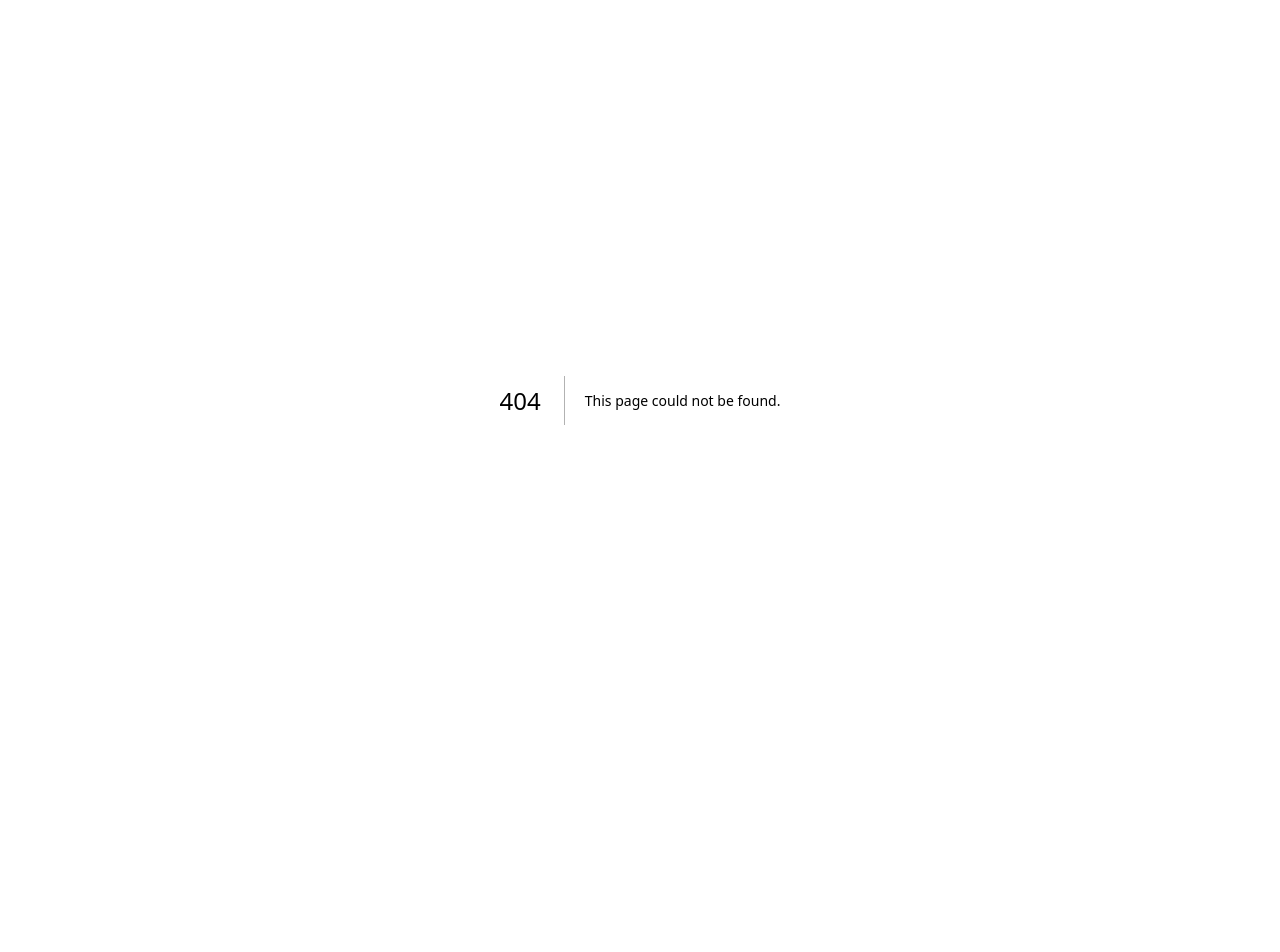
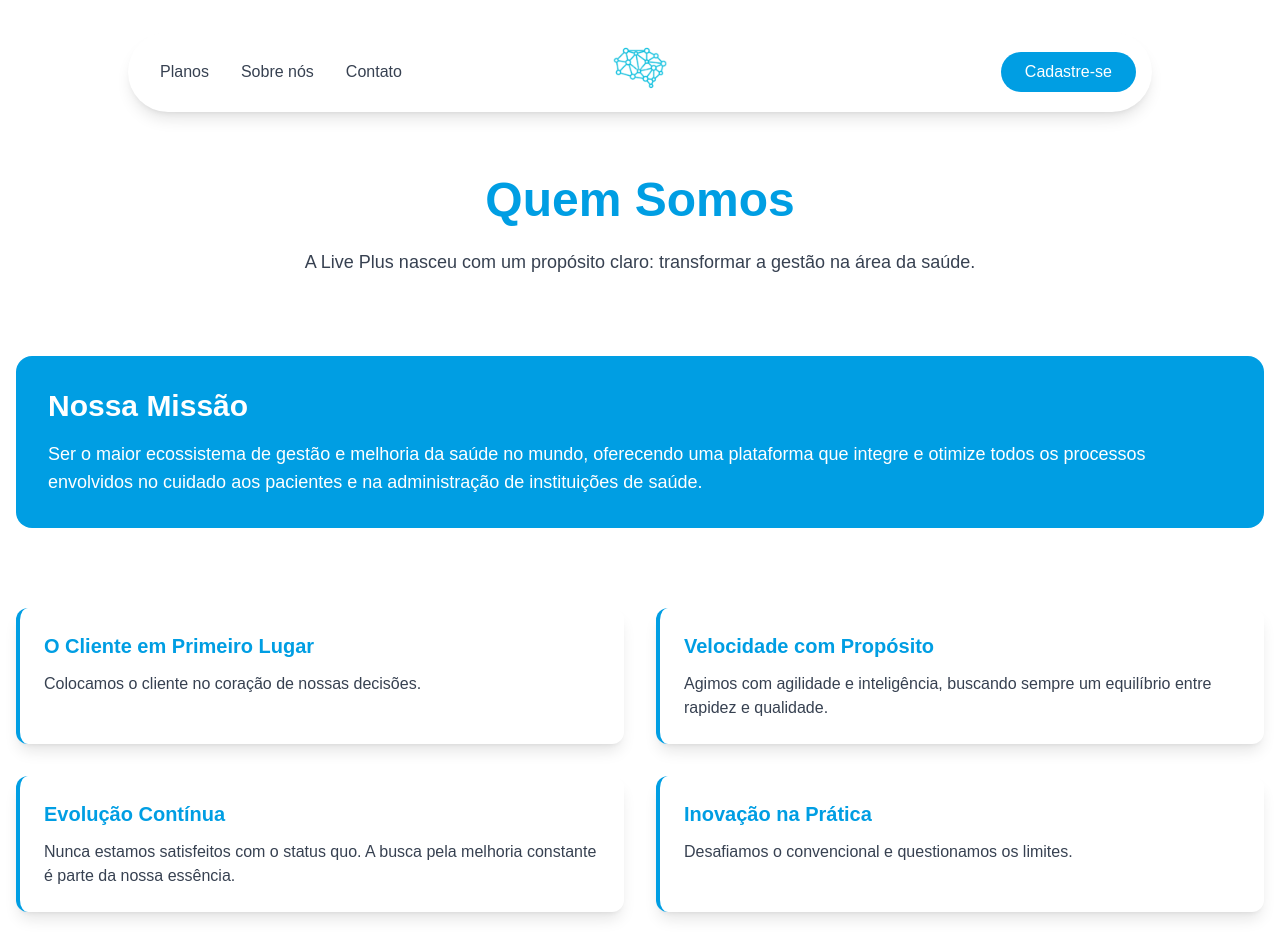
Before and after one commit to Live-plus-dev/LP-LivePlus, a Next.js app: page /sobre in a window 1280 px wide. Before the commit this address had no page. Shown: the top 952 px of the page. Before the commit the page ends 800 px from the top, so only its background shows below. Built offline with nearby package versions, Linux system fonts and the light colour scheme.

Commit message:
sobre nos

```diff
--- a/app/page.js
+++ b/app/page.js
@@ -56,7 +56,7 @@ const LifePlusLanding = () => {
           </div>
         </div>
       </section>
-      <section className="px-4 py-16 bg-white" id='Demo'>
+      <section className="px-4 py-16 bg-white" id='Features'>
       <DashboardMedico/>
       </section>
       <ComparisonTable />
--- /dev/null
+++ b/app/sobre/page.js
@@ -0,0 +1,281 @@
+"use client"
+
+import React, { useState, useEffect } from 'react';
+import Link from 'next/link';
+import Image from 'next/image';
+import { WaitlistModal } from '@/components/pricingcard';
+
+const AboutPage = () => {
+  const [isOpen, setIsOpen] = useState(false);
+  const [isModalOpen, setIsModalOpen] = useState(false);
+  const [isVisible, setIsVisible] = useState({});
+
+  useEffect(() => {
+    const observer = new IntersectionObserver(
+      (entries) => {
+        entries.forEach((entry) => {
+          if (entry.isIntersecting) {
+            setIsVisible(prev => ({
+              ...prev,
+              [entry.target.id]: true
+            }));
+          }
+        });
+      },
+      { threshold: 0.1 }
+    );
+
+    document.querySelectorAll('[data-animate]').forEach((el) => {
+      observer.observe(el);
+    });
+
+    return () => observer.disconnect();
+  }, []);
+
+  const demoFeatures = [
+    "Acesso completo ao sistema",
+    "Suporte personalizado",
+    "Treinamento da equipe",
+    "Migração de dados",
+    "Configuração inicial"
+  ];
+
+  return (
+    <div className="min-h-screen bg-white">
+      {/* Navbar */}
+      <nav className="w-full flex justify-center mt-8">
+        <div className="w-[80%] bg-white shadow-lg rounded-full px-4">
+          <div className="flex items-center h-20 relative">
+            <div className="hidden md:flex items-center space-x-8 ml-4">
+              <Link href="/#Planos" className="text-gray-700 hover:text-[#009ee3]">
+                Planos
+              </Link>
+              <Link href="#" className="text-gray-700 hover:text-[#009ee3]">
+                Sobre nós
+              </Link>
+              <Link href="/#footer" className="text-gray-700 hover:text-[#009ee3]">
+                Contato
+              </Link>
+            </div>
+
+            <div className="absolute left-1/2 transform -translate-x-1/2 flex items-center">
+              <Link href="/" className="flex items-center">
+                <Image
+                  src="/logo.png"
+                  alt="Logo"
+                  width={200}
+                  height={200}
+                  priority
+                />
+              </Link>
+            </div>
+
+            <div className="hidden md:flex items-center ml-auto">
+              <button
+                onClick={() => setIsModalOpen(true)}
+                className="bg-[#009ee3] text-white px-6 py-2 rounded-full hover:bg-sky-600 transition-colors"
+              >
+                Cadastre-se
+              </button>
+            </div>
+
+            <div className="md:hidden ml-auto">
+              <button
+                onClick={() => setIsOpen(!isOpen)}
+                className="text-gray-700 hover:text-[#009ee3] focus:outline-none"
+              >
+                <svg
+                  className="h-6 w-6"
+                  fill="none"
+                  viewBox="0 0 24 24"
+                  stroke="currentColor"
+                >
+                  {isOpen ? (
+                    <path
+                      strokeLinecap="round"
+                      strokeLinejoin="round"
+                      strokeWidth={2}
+                      d="M6 18L18 6M6 6l12 12"
+                    />
+                  ) : (
+                    <path
+                      strokeLinecap="round"
+                      strokeLinejoin="round"
+                      strokeWidth={2}
+                      d="M4 6h16M4 12h16M4 18h16"
+                    />
+                  )}
+                </svg>
+              </button>
+            </div>
+          </div>
+
+          {isOpen && (
+            <div className="md:hidden pb-4 mt-4 bg-white shadow-lg rounded-xl">
+              <div className="flex flex-col space-y-4 p-4">
+                <Link href="#Planos" className="text-gray-700 hover:text-[#009ee3] text-center">
+                  Planos
+                </Link>
+                <Link href="#" className="text-gray-700 hover:text-[#009ee3] text-center">
+                  Sobre Nós
+                </Link>
+                <Link href="#footer" className="text-gray-700 hover:text-[#009ee3] text-center">
+                  Contato
+                </Link>
+                <button
+                  onClick={() => setIsModalOpen(true)}
+                  className="bg-[#009ee3] text-white px-6 py-2 rounded-full hover:bg-sky-600 transition-colors text-center"
+                >
+                  Cadastre-se
+                </button>
+              </div>
+            </div>
+          )}
+        </div>
+      </nav>
+
+      {/* Main Content */}
+      <main className="container mx-auto px-4 py-16">
+        {/* Hero Section */}
+        <div
+          id="hero"
+          data-animate
+          className={`text-center mb-20 ${
+            isVisible.hero ? 'animate-fadeIn opacity-100' : 'opacity-0'
+          }`}
+        >
+          <h1 className="text-4xl md:text-5xl font-bold text-[#009ee3] mb-6">
+            Quem Somos
+          </h1>
+          <p className="text-lg text-gray-700 max-w-3xl mx-auto">
+            A Live Plus nasceu com um propósito claro: transformar a gestão na área da saúde.
+          </p>
+        </div>
+
+        {/* Mission Section */}
+        <div
+          id="mission"
+          data-animate
+          className={`bg-[#009ee3] text-white rounded-2xl p-8 mb-20 ${
+            isVisible.mission ? 'animate-slideRight opacity-100' : 'opacity-0'
+          }`}
+        >
+          <h2 className="text-3xl font-bold mb-4">Nossa Missão</h2>
+          <p className="text-lg">
+            Ser o maior ecossistema de gestão e melhoria da saúde no mundo, oferecendo uma plataforma
+            que integre e otimize todos os processos envolvidos no cuidado aos pacientes e na
+            administração de instituições de saúde.
+          </p>
+        </div>
+
+        {/* Values Section */}
+        <div className="grid md:grid-cols-2 gap-8 mb-20">
+          {[
+            {
+              title: "O Cliente em Primeiro Lugar",
+              content: "Colocamos o cliente no coração de nossas decisões."
+            },
+            {
+              title: "Velocidade com Propósito",
+              content: "Agimos com agilidade e inteligência, buscando sempre um equilíbrio entre rapidez e qualidade."
+            },
+            {
+              title: "Evolução Contínua",
+              content: "Nunca estamos satisfeitos com o status quo. A busca pela melhoria constante é parte da nossa essência."
+            },
+            {
+              title: "Inovação na Prática",
+              content: "Desafiamos o convencional e questionamos os limites."
+            }
+          ].map((value, index) => (
+            <div
+              key={index}
+              id={`value-${index}`}
+              data-animate
+              className={`bg-white rounded-xl p-6 shadow-lg border-l-4 border-[#009ee3] ${
+                isVisible[`value-${index}`] ? 'animate-slideUp opacity-100' : 'opacity-0'
+              }`}
+            >
+              <h3 className="text-xl font-bold text-[#009ee3] mb-3">{value.title}</h3>
+              <p className="text-gray-700">{value.content}</p>
+            </div>
+          ))}
+        </div>
+
+        {/* Future Section */}
+        <div
+          id="future"
+          data-animate
+          className={`text-center ${
+            isVisible.future ? 'animate-fadeIn opacity-100' : 'opacity-0'
+          }`}
+        >
+          <h2 className="text-3xl font-bold text-[#009ee3] mb-6">O Futuro da Saúde</h2>
+          <p className="text-lg text-gray-700 max-w-3xl mx-auto">
+            Na Live Plus, acreditamos que o futuro da saúde passa por uma gestão integrada e inovadora.
+            Queremos ser a plataforma que conecta todos os elos da cadeia de cuidados, criando um
+            ambiente mais organizado, eficiente e colaborativo.
+          </p>
+        </div>
+      </main>
+
+      {/* Modal */}
+      <WaitlistModal
+        isOpen={isModalOpen}
+        onClose={() => setIsModalOpen(false)}
+        planTitle="Cadastro Live Plus"
+        features={demoFeatures}
+      />
+
+      {/* Animations */}
+      <style jsx global>{`
+        .animate-fadeIn {
+          animation: fadeIn 1s ease-out forwards;
+        }
+
+        .animate-slideRight {
+          animation: slideRight 1s ease-out forwards;
+        }
+
+        .animate-slideUp {
+          animation: slideUp 1s ease-out forwards;
+        }
+
+        @keyframes fadeIn {
+          from {
+            opacity: 0;
+            transform: translateY(-20px);
+          }
+          to {
+            opacity: 1;
+            transform: translateY(0);
+          }
+        }
+
+        @keyframes slideRight {
+          from {
+            opacity: 0;
+            transform: translateX(-50px);
+          }
+          to {
+            opacity: 1;
+            transform: translateX(0);
+          }
+        }
+
+        @keyframes slideUp {
+          from {
+            opacity: 0;
+            transform: translateY(50px);
+          }
+          to {
+            opacity: 1;
+            transform: translateY(0);
+          }
+        }
+      `}</style>
+    </div>
+  );
+};
+
+export default AboutPage;
--- a/components/Hero.js
+++ b/components/Hero.js
@@ -44,7 +44,7 @@ const Hero = () => {
               <Link href="#Planos"className="text-gray-700 hover:text-[#009ee3]">
                 Planos
               </Link>
-              <Link href="#" className="text-gray-700 hover:text-[#009ee3]">
+              <Link href="/sobre" className="text-gray-700 hover:text-[#009ee3]">
                 Sobre nós
               </Link>
               <Link href="#footer" className="text-gray-700 hover:text-[#009ee3]">
@@ -158,10 +158,10 @@ const Hero = () => {
         <div className="container mx-auto flex flex-col items-center relative z-10">
           <div className="text-center max-w-3xl mx-auto mb-12 animate-fadeIn">
             <h1 className="text-4xl md:text-5xl font-bold mb-4 text-gray-800">
-              Otimize o seu dia a dia de maneira eficiente!
+            Tecnologia que conecta e transforma a gestão da saúde!
             </h1>
             <p className="text-xl text-gray-600 mb-8">
-              A solução completa de gestão para Clínicas, Hospitais e Profissionais da Saúde independentes, tudo em um único lugar.
+            A solução completa de gestão  para Clínicas, Hospitais e Profissionais da Saúde independentes, tudo em um único lugar.
             </p>
             <button
               onClick={() => setIsModalOpen(true)}
@@ -172,7 +172,7 @@ const Hero = () => {
           </div>
 
           {/* Video Section with 3D Effect */}
-          <div className="[perspective:2000px] w-full max-w-5xl mx-auto">
+          <div className="[perspective:2000px] w-full max-w-5xl mx-auto" id='Video-demo'>
             <div
               className={`relative transition-transform duration-300 ease-out
                 ${isVideoLoaded ? 'opacity-100 translate-y-0' : 'opacity-0 translate-y-8'}
--- a/components/footer.js
+++ b/components/footer.js
@@ -5,13 +5,13 @@ import React from 'react';
 const Footer = () => {
   const footerLinks = {
     produto: [
-      { name: "Funcionalidades", href: "#Demo" },
+      { name: "Funcionalidades", href: "#Features" },
       { name: "Preços", href: "#Planos" },
-      { name: "Demonstração", href: "#Demo" },
+      { name: "Demonstração", href: "#Video-demo" },
 
     ],
     suporte: [
-      { name: "Central de Ajuda", href: "#" },
+      { name: "Central de Ajuda", href: "https://calendly.com/contato-liveplus" },
       { name: "FAQ", href: "#FAQ" },
       { name: "Contato", href: "https://calendly.com/contato-liveplus" },
     ],
```
